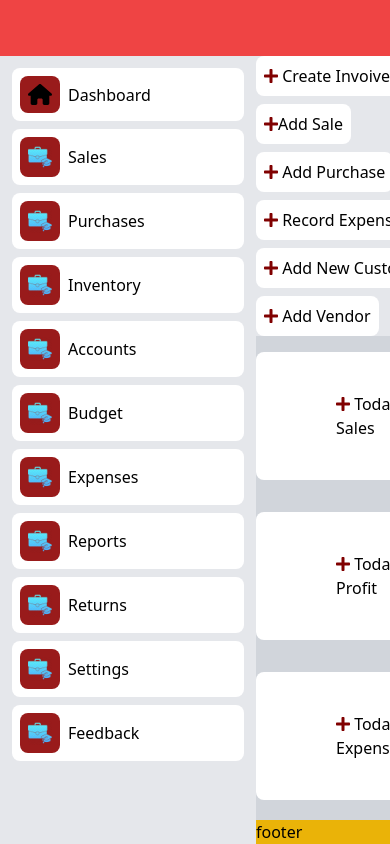
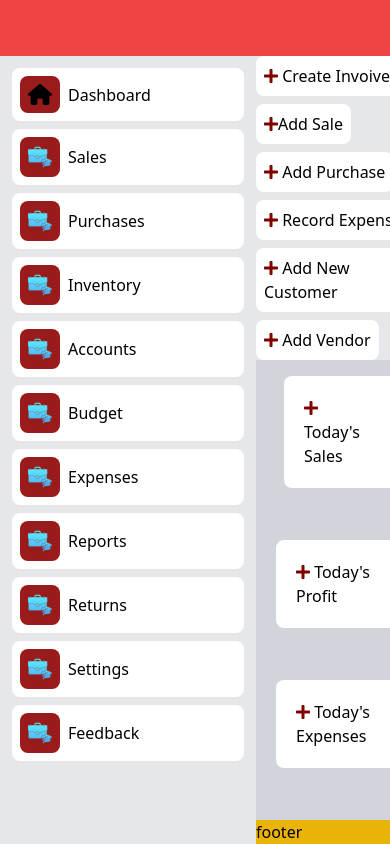
Before and after one commit to pmaxy/EMTECH_E_HASIBU_FRONTEND, a Vue app in the folder E-HASIBU/: page /Dashboard_home in a window 390 px wide. Built offline with nearby package versions, Linux system fonts and the light colour scheme.

Commit message:
add chart

```diff
--- a/E-HASIBU/package.json
+++ b/E-HASIBU/package.json
@@ -14,8 +14,10 @@
     "@fortawesome/free-regular-svg-icons": "^5.15.4",
     "@fortawesome/free-solid-svg-icons": "^5.15.4",
     "@fortawesome/vue-fontawesome": "^3.0.6",
+    "apexcharts": "^3.45.2",
     "vue": "^3.4.15",
-    "vue-router": "^4.2.5"
+    "vue-router": "^4.2.5",
+    "vue3-apexcharts": "^1.5.2"
   },
   "devDependencies": {
     "@vitejs/plugin-vue": "^5.0.3",
--- /dev/null
+++ b/E-HASIBU/src/components/User/Dashboard/Main/ApexCharts.vue
@@ -0,0 +1,16 @@
+<template>
+    <div>
+
+    </div>
+</template>
+
+<script>
+import VueApexCharts from "vue3-apexcharts";
+    export default {
+
+    }
+</script>
+
+<style scoped>
+
+</style>
--- a/E-HASIBU/src/components/User/Dashboard/Main/Dashboard_home.vue
+++ b/E-HASIBU/src/components/User/Dashboard/Main/Dashboard_home.vue
@@ -1,9 +1,9 @@
 <template>
   <div
-    class="grid grid-col-1 lg:grid-col-4 lg:grid-row-5 overflow-auto auto-cols-auto "
+    class="grid grid-col-1 lg:grid-col-4 lg:grid-row-5 w-full overflow-auto"
   >
     <ul
-      class="lg:row-start-1 lg:row-end-2 w-full items-center lg:col-start-1 justify-between lg:col-end-7 gap-2 bg-gray-200 grid md:grid-col-4 lg:grid-col-7 grid-col-1"
+      class="lg:row-start-1 lg:row-end-2 w-full items-center lg:col-start-1 justify-strech lg:col-end-7 gap-2 bg-gray-200 grid md:grid-col-4 lg:grid-col-7 grid-col-1"
     >
       <li class="list_button flex md:col-start-1 md:col-end-2">
         <router-link
@@ -102,14 +102,14 @@
     </ul>
 
     <ul
-      class="grid md:grid-col-3 md:grid-row-5 w-full lg:row-start-2 lg:row-end-3 lg:col-start-1 lg:col-end-3 justify-between lg:grid-col-5"
+      class="grid md:grid-col-3 w-auto items:center row-start-2 gap-5 lg:col-start-1 justify-between lg:grid-col-5"
     >
       <li
-        class="list_Card flex lg:col-start-1 lg:col-end-2 md:col-start-1 md:col-end-2 mt-4 mb-4"
+        class="list_Card flex lg:col-start-1 lg:col-end-2 md:col-start-1 md:col-end-2 mt-4 mb-4 ml-7"
       >
         <router-link
           :to="{ name: 'Sales' }"
-          class="py-10 px-20 bg-white rounded-lg flex gap-2 items-center row hover:scale-[1.05]"
+          class="p-5  bg-white rounded-lg flex gap-2 items-center row hover:scale-[1.05]"
         >
           <span>
             <font-awesome-icon
@@ -124,11 +124,11 @@
       </li>
 
       <li
-        class="list_Card flex lg:col-start-2 lg:col-end-3 md:col-start-2 md:col-end-3 mt-4 mb-4"
+        class="list_Card flex lg:col-start-2 lg:col-end-3 md:col-start-2 md:col-end-3 mt-4 ml-5 mb-4"
       >
         <router-link
           :to="{ name: 'Sales' }"
-          class="px-20 py-10 bg-white rounded-lg flex gap-2 items-center row hover:scale-[1.05]"
+          class=" p-5 bg-white rounded-lg flex gap-2 items-center row hover:scale-[1.05]"
         >
           <span>
             <font-awesome-icon
@@ -143,11 +143,11 @@
       </li>
 
       <li
-        class="list_Card flex lg:col-start-3 lg:col-end-4 md:col-start-1 md:col-end-2 mt-4 mb-4"
+        class="list_Card flex lg:col-start-3 lg:col-end-4 md:col-start-1 md:col-end-2 ml-5 mt-4 mb-4"
       >
         <router-link
           :to="{ name: 'Sales' }"
-          class="py-10 px-20 bg-white rounded-lg flex gap-2 items-center row hover:scale-[1.05]"
+          class="p-5 bg-white rounded-lg flex gap-2 items-center row hover:scale-[1.05]"
         >
           <span>
             <font-awesome-icon
@@ -162,11 +162,11 @@
       </li>
 
       <li
-        class="list_Card flex lg:col-start-4 lg:col-end-5 md:col-start-2 md:col-end-3 mt-4 mb-4"
+        class="list_Card flex lg:col-start-4 lg:col-end-5 md:col-start-2 md:col-end-3 mt-4 ml-5 mb-4"
       >
         <router-link
           :to="{ name: 'Sales' }"
-          class="py-10 px-20 bg-white rounded-lg flex gap-2 items-center row hover:scale-[1.05]"
+          class="p-5 bg-white rounded-lg flex gap-2 items-center row hover:scale-[1.05]"
         >
           <span>
             <font-awesome-icon
@@ -181,32 +181,49 @@
       </li>
     </ul>
     <ul
-      class="grid lg:row-start-3 lg:row-end-4 lg:col-start-1 lg:col-end-3 bg-rose-800"
+      class="grid w-auto lg:row-start-3 lg:row-end-4 lg:col-start-1 lg:col-end-3 bg-rose-800"
     >
       <li>jhjd</li>
     </ul>
     <ul
-      class="grid lg:row-start-4 lg:row-end-5 lg:col-start-1 lg:col-end-3 bg-purple-500"
+      class="grid lg:row-start-4 w-auto lg:row-end-5 lg:col-start-1 lg:col-end-3 bg-purple-500"
     >
       <li>hgjhjd</li>
     </ul>
   </div>
+  <div>
+
+    <apexchart type="line" :options="chartOptions" :series="series"></apexchart>
+  </div>
 </template>
 
+
 <script>
+import VueApexCharts from "vue3-apexcharts";
 export default {
   name: "Dashboard_home",
-  components: {},
+  components: {
+apexchart: VueApexCharts,
+  },
+
   data() {
     return {
-      Sales: 1000,
-      Profit: 1000,
-      Expenses: 1000,
-      NewCustomers: 12,
-      Percentage: "2%",
-    };
-  },
-};
+       series: [{
+        name: 'Sales',
+        data: [30, 40, 35, 50, 49, 60, 70, 91, 125]
+      }],
+      chartOptions: {
+        chart: {
+          type: 'line'
+        },
+        xaxis: {
+          categories: [1991, 1992, 1993, 1994, 1995, 1996, 1997, 1998, 1999]
+        }
+      }
+    }
+  }
+}
+
 </script>
 
 <style>
```
Also changed, not shown: 1 other file (tests, documents, lock files or other folders).
